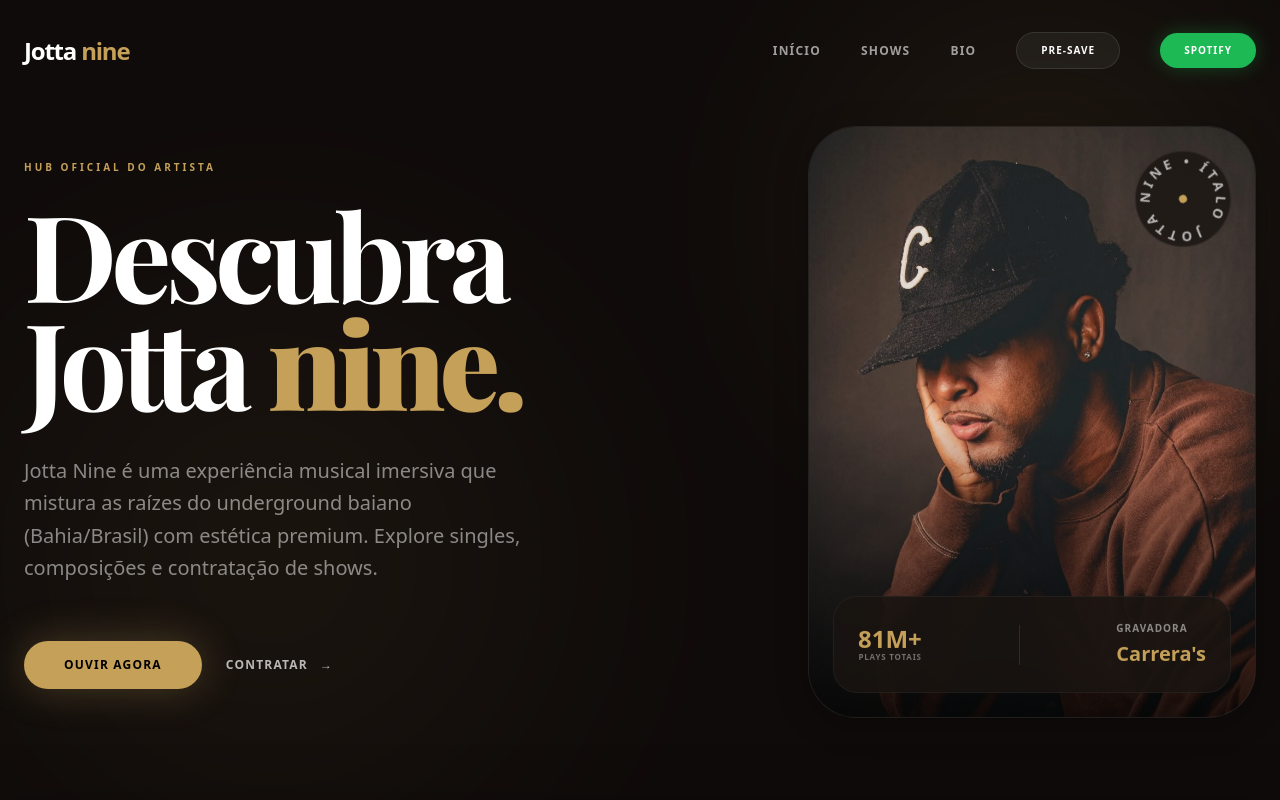
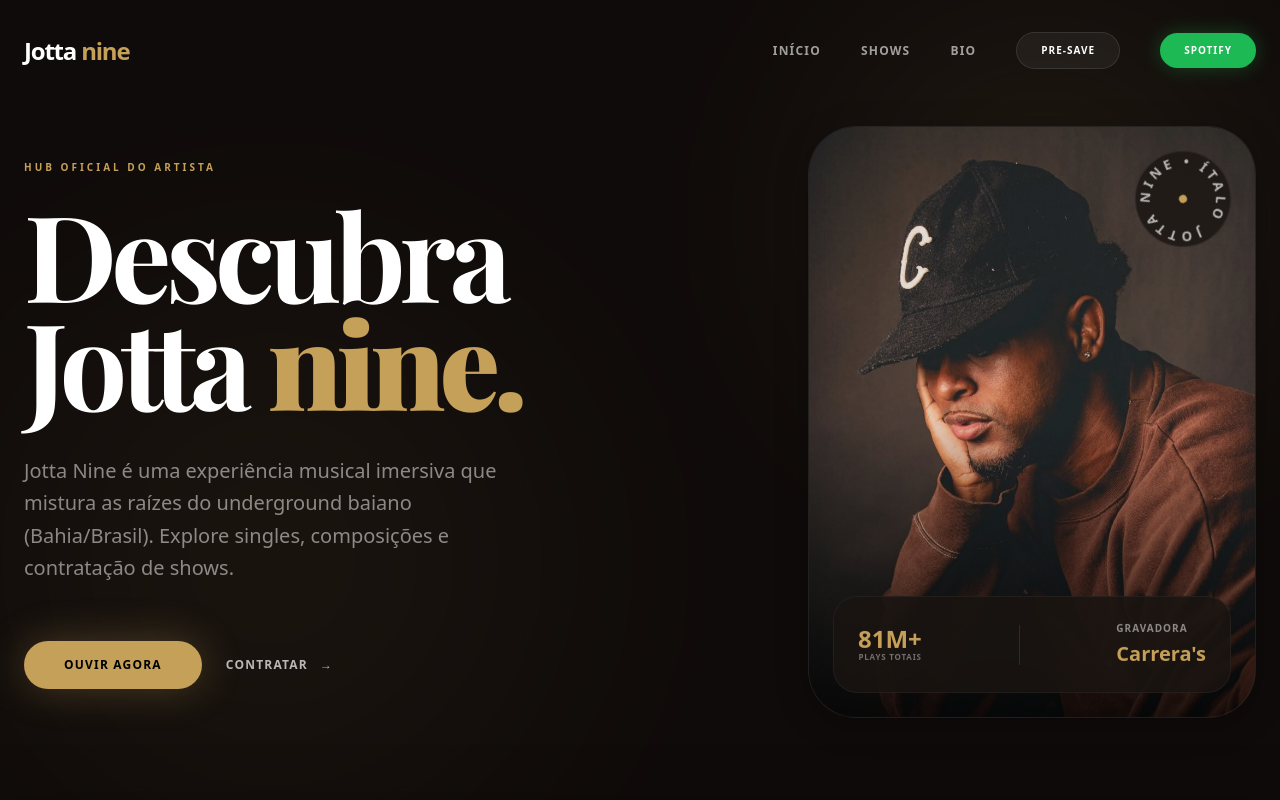
Before and after one commit to Poneyzada/J-Nine-LP, a Next.js app: page / in a window 1280 px wide. Shown: the top 800 px of the page. Built offline with nearby package versions, Linux system fonts and the light colour scheme; a web font is replaced by a local one.

Commit message:
fix: swap clipe and visualizer links and remove hero text filler

```diff
--- a/components/sections/Discography.tsx
+++ b/components/sections/Discography.tsx
@@ -11,14 +11,14 @@ const albums = [
     title: "Luz Púrpura",
     type: "Single" as FilterType,
     cover: "https://images.unsplash.com/photo-1614613535308-eb5fbd3d2c17?q=80&w=800",
-    links: { spotify: "#", youtube: "#", apple: "#", deezer: "#" },
+    links: { spotify: "#", youtube: "https://youtu.be/LozSjV0b04k", apple: "#", deezer: "#" },
     isSong: true,
   },
   {
     title: "Fechamento (part. Jotta Nine)",
     type: "Feat" as FilterType,
     cover: "https://image-cdn-ak.spotifycdn.com/image/ab67616d00001e02ddf45c5c53aec81dc3b18188",
-    links: { spotify: "https://open.spotify.com/track/0oEdCkFMNH2wH0cgeWmS6i", youtube: "https://youtu.be/ypezb2IZFI4", apple: "#" },
+    links: { spotify: "https://open.spotify.com/track/0oEdCkFMNH2wH0cgeWmS6i", youtube: "https://youtu.be/LozSjV0b04k", apple: "#" },
     isSong: true,
   },
   {
--- a/components/sections/Hero.tsx
+++ b/components/sections/Hero.tsx
@@ -29,7 +29,7 @@ export default function Hero() {
             Jotta <span className="text-[#c5a059] font-black">nine.</span>
           </h1>
           <p className="text-lg md:text-xl font-medium text-white/50 max-w-lg leading-relaxed mt-4">
-            Jotta Nine é uma experiência musical imersiva que mistura as raízes do underground baiano (Bahia/Brasil) com estética premium. Explore singles, composições e contratação de shows.
+            Jotta Nine é uma experiência musical imersiva que mistura as raízes do underground baiano (Bahia/Brasil). Explore singles, composições e contratação de shows.
           </p>
 
           <div className="mt-8 flex flex-wrap items-center gap-6">
--- a/components/sections/Show.tsx
+++ b/components/sections/Show.tsx
@@ -11,7 +11,7 @@ interface ShowVideo {
 }
 
 const showVideos: ShowVideo[] = [
-  { id: "LozSjV0b04k", title: "Jottanine - YouTube Video", type: "Videoclipe" },
+  { id: "ypezb2IZFI4", title: "Jotta Nine - Visualizer", type: "Visualizer" },
   { id: "dQw4w9WgXcQ", title: "Bastidores: Ciclos (Doc)", type: "Bastidores" },
   { id: "dQw4w9WgXcQ", title: "Ao Vivo no Studio 18h", type: "Performance ao Vivo" },
 ];
```
